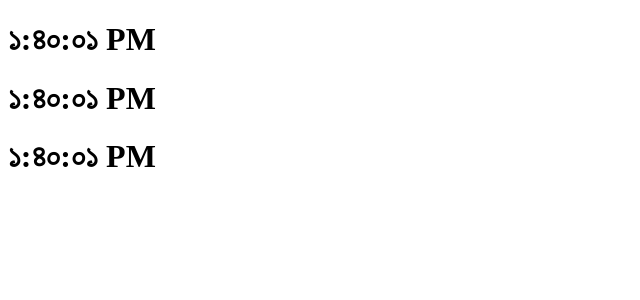
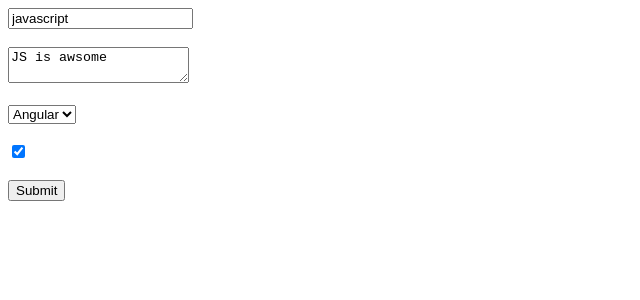
Before and after one commit to shuvo18103107/Deep-Dive-to-React, a React (Create React App) app: page / in a window 1280 px wide. Shown: the top 300 px of the page, without its empty margins (0-640 px from the left). Built offline with nearby package versions, Linux system fonts and the light colour scheme.

Commit message:
✅ Form handling - controlled and uncontrolled way

```diff
--- a/src/App.js
+++ b/src/App.js
@@ -1,16 +1,11 @@
-import ClockList from './components/ClockList';
+import Form from './components/Form';
 // eslint-disable-next-line
 const App = function () {
-    const quantities = [1, 2, 3];
     return (
         <div>
-            <ClockList quantity={quantities} />
+            <Form />
         </div>
     );
 };
 
 export default App;
-
-/* list and key concept
-amra ekta component multiple time copy paste kore na bosiaya ekta component kotobar chai seta r ekta component ke bole dile sekhane list er use kore kaj korabo
- */
--- a/src/components/Button.js
+++ b/src/components/Button.js
@@ -2,11 +2,10 @@ import React from 'react';
 
 class Button extends React.Component {
     shouldComponentUpdate(nextprops) {
-        // so next props e amra change props ta pabo abr amader this.props eow change ace, so 2 ta check korbo , kono change na paile render korbo na false return korbo
         const { change: currentChange, locale: currentLocale } = this.props;
         const { change: nextChange, locale: nextLocale } = nextprops;
         if (currentChange === nextChange && currentLocale === nextLocale) {
-            return false; // change hoi nai tai r render korbo na 2nd time tai false
+            return false;
         }
         return true;
     }
@@ -25,5 +24,3 @@ class Button extends React.Component {
     }
 }
 export default Button;
-
-// props theke falsy value pai tai component ta theke null return korlam
--- a/src/components/ClockList.js
+++ b/src/components/ClockList.js
@@ -10,8 +10,3 @@ const ClockList = function ({ quantity = [] }) {
     );
 };
 export default ClockList;
-
-// eikhane ami props e kinttu ekta array pathaccii sei array er upor map kore new component create korci jeta ekta transformed array of components dibe but jsx array of component pele seta array te na rekhe porpor list akare return kore
-// jsx single eleemnt nei othoba array of eleemnt nei
-// react dom e proti element er ekta unique identifier key set kore dei , ekhane clock component ta amra js way te korci tai ekhane clock component gulai unique key ta missing tai map korar somoi proti ta el amra key hisave component e use korbo ekhane key ta react er define kora props
-// onksomoi amra server theke array naow pete pari ekta obj pai tokhn setate normally ekta unique identifier thake r jodi na thake tokhn map er 2nd parameter jeta index seta use korbo echaraow js er math.random() o use kora jai
--- /dev/null
+++ b/src/components/Form.js
@@ -0,0 +1,68 @@
+import React from 'react';
+
+export default class Form extends React.Component {
+    state = { title: 'javascript', textArea: 'JS is awsome', libary: 'Angular', isMarked: true };
+
+    handleChange = (e) => {
+        // cg amra same value change korci 2 ta state er e tai state er obj ke dynamically set korte pari
+        // this.setState({ [e.target.name]: e.target.value });
+
+        // console.log(e.target.value);
+        if (e.target.type === 'text') {
+            this.setState({ title: e.target.value });
+        } else if (e.target.type === 'textarea') {
+            this.setState({ textArea: e.target.value });
+        } else if (e.target.type === 'select-one') {
+            this.setState({ libary: e.target.value });
+        } else if (e.target.type === 'checkbox') {
+            this.setState({ isMarked: e.target.checked });
+        } else {
+            // console.log(e.target.type);
+            console.log('nothing happen');
+        }
+    };
+
+    submitHandler = (e) => {
+        e.preventDefault();
+        const { title, textArea, libary, isMarked } = this.state;
+        console.log(title, textArea, libary, isMarked);
+    };
+
+    render() {
+        const { title, textArea, libary, isMarked } = this.state;
+        return (
+            <div>
+                <form onSubmit={this.submitHandler}>
+                    <input
+                        name="title"
+                        type="text"
+                        placeholder="Enter title"
+                        value={title}
+                        onChange={this.handleChange}
+                    />
+                    <br />
+                    <br />
+                    <textarea name="textArea" value={textArea} onChange={this.handleChange} />
+                    <br />
+                    <br />
+                    <select value={libary} onChange={this.handleChange}>
+                        <option value="React">React</option>
+                        <option value="Angular">Angular</option>
+                    </select>
+                    <br />
+                    <br />
+                    <input type="checkbox" checked={isMarked} onChange={this.handleChange} />
+                    <br />
+                    <br />
+                    <input type="submit" value="Submit" />
+                </form>
+            </div>
+        );
+    }
+}
+// forms handling
+/*
+normally form e state manage kore html dom , kintu react er jehutu nijer state ace tai dom related state use korte mana kore react, tai dom related form state bad deowa jai jodi input e value props use kori tahole form er state react er control e chole jai
+react e 2 way input control hoi controlled way mane react er kace control thake input er jeta value prop diye on kori r ekta uncontrolled jeta dom diye kaj kore jekhane value prop dei na
+form er submit related ba others sob input react er state diye control korte parbo buti inputfile ta just normal dom diye kaj korate hobe cg eta amar local filesystem er kaj, stateless eta
+*/
```
Also changed, not shown: src/components/Clock.js (+0 -31 lines).
